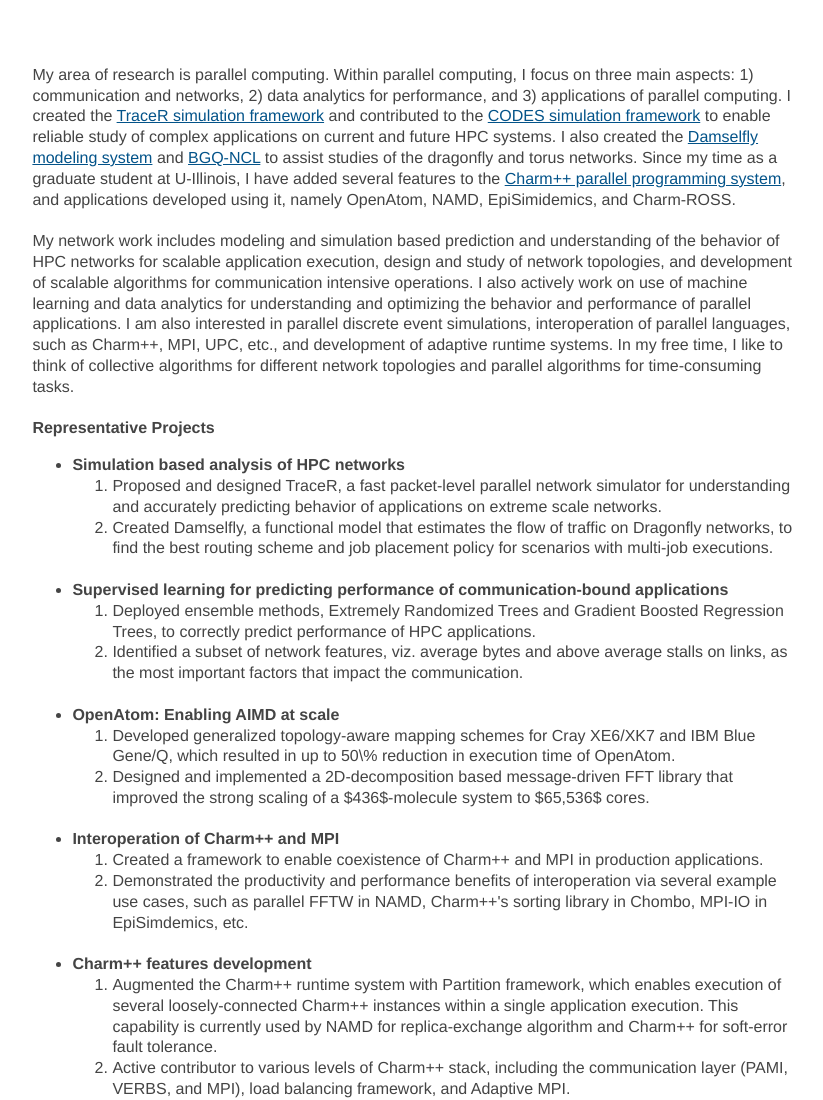
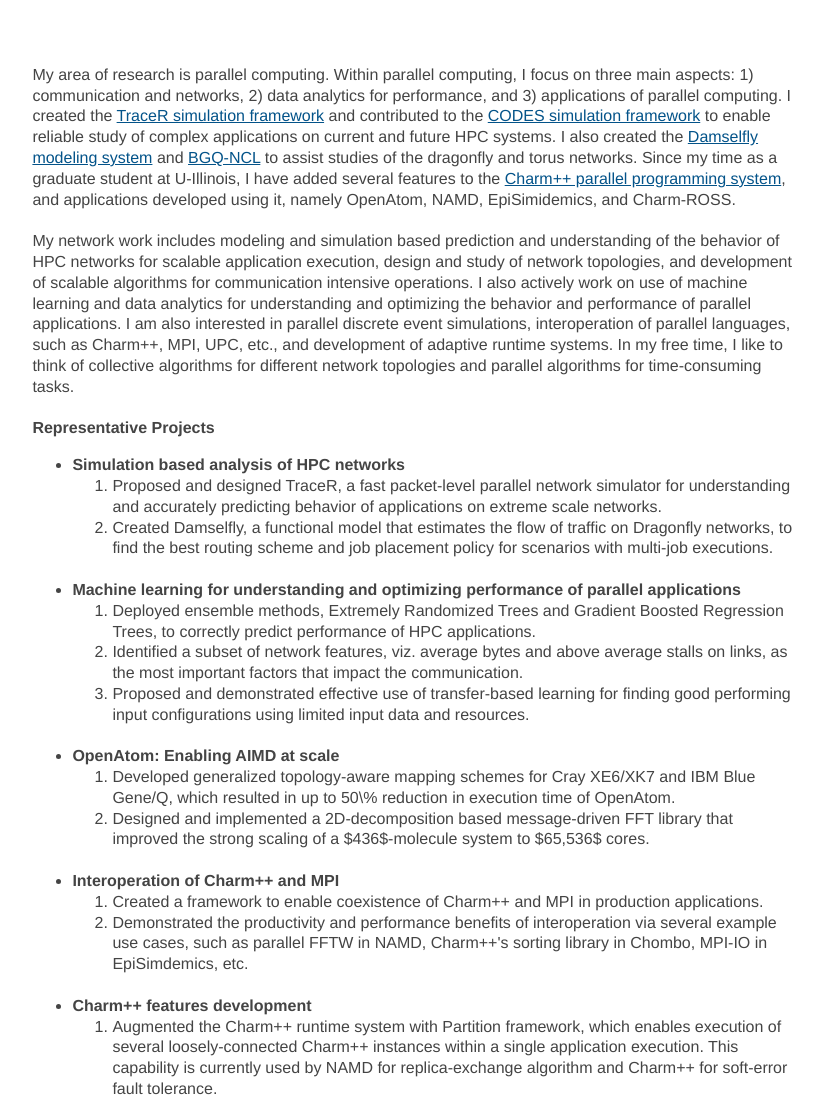
Before and after one commit to nikhil-jain/nikhil-jain.github.io, a plain HTML site: page research.html in a window 1280 px wide. Shown: the top 1100 px of the page, without its empty margins (0-823 px from the left). Drawn offline with Linux system fonts and the light colour scheme.

Commit message:
minor
Change-Id: I4f0602b2d9add6ef8875a16c314fd8e190b9b241

```diff
--- a/research.html
+++ b/research.html
@@ -66,14 +66,15 @@
 <br>
 
 <li>
-<b>Supervised learning for predicting performance of communication-bound
-applications</b>
+<b>Machine learning for understanding and optimizing performance of parallel applications</b>
 <ul id=project_list>
 <li> Deployed ensemble methods, Extremely Randomized Trees and Gradient
 Boosted Regression Trees, to correctly predict performance of HPC applications.
 <li> Identified a subset of network features, viz. average bytes and above
 average stalls on links, as the most important factors that impact the
 communication.
+<li> Proposed and demonstrated effective use of transfer-based learning for
+finding good performing input configurations using limited input data and resources.
 </ul>
 <br>
 
```
